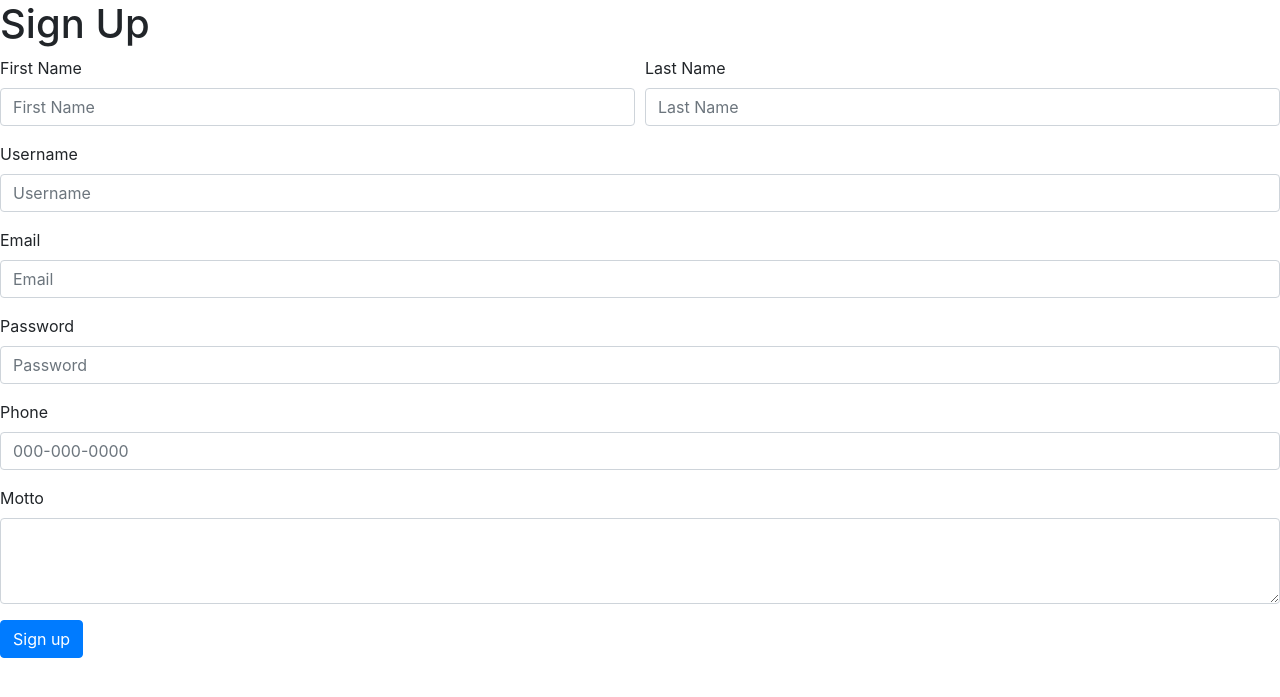
After one commit to jasonspiller/unit-4-we-did-it-7, a Django app: template wedidit7/main_app/templates/signup.html in a window 1280 px wide. The commit adds this page. Shown: the top 697 px of the page. Run offline with Django 3.2, Linux system fonts and the light colour scheme; the template is opened without the code that fills it, so the values that code supplies are empty; parts of the project's set-up code (start-up, migrations or seed data) failed here and were passed over; some libraries are stand-ins or nearby versions.

Commit message:
resolving push issues

```diff
--- /dev/null
+++ b/wedidit7/main_app/templates/signup.html
@@ -0,0 +1,43 @@
+<!DOCTYPE html>
+<html lang="en">
+<head>
+	<meta charset="UTF-8">
+	<title>Sign Up</title>
+	<link rel="stylesheet" href="https://stackpath.bootstrapcdn.com/bootstrap/4.1.0/css/bootstrap.min.css" integrity="sha384-9gVQ4dYFwwWSjIDZnLEWnxCjeSWFphJiwGPXr1jddIhOegiu1FwO5qRGvFXOdJZ4" crossorigin="anonymous">
+</head>
+<body>
+  <h1>Sign Up</h1>
+	<form>
+  <div class="form-row">
+    <div class="form-group col-md-6">
+      <label for="inputFullName">First Name</label>
+      <input type="text" class="form-control" id="inputFirstName" placeholder="First Name">
+    </div>
+    <div class="form-group col-md-6">
+      <label for="inputFullName">Last Name</label>
+      <input type="text" class="form-control" id="inputLastName" placeholder="Last Name">
+    </div>
+  </div>
+  <div class="form-group">
+    <label for="inputUsername">Username</label>
+    <input type="text" class="form-control" id="inputUsername" placeholder="Username">
+  </div>
+  <div class="form-group">
+    <label for="inputEmail">Email</label>
+    <input type="email" class="form-control" id="inputEmail" placeholder="Email">
+  </div>
+    <div class="form-group">
+    <label for="inputPassword">Password</label>
+    <input type="text" class="form-control" id="inputPassword" placeholder="Password">
+  </div>
+  <div class="form-group">
+    <label for="inputPhone">Phone</label>
+    <input type="phone" class="form-control" id="inputEmail" placeholder="000-000-0000">
+  </div>
+    <div class="form-group">
+    <label for="inputMotto">Motto</label>
+    <textarea class="form-control" id="inputMotto" rows="3"></textarea>
+  </div>
+  <button type="submit" class="btn btn-primary">Sign up</button>
+</form>
+	<script src="https://code.jquery.com/jquery-3.3.1.slim.min.js" integrity="sha384-q8i/X+965DzO0rT7abK41JStQIAqVgRVzpbzo5smXKp4YfRvH+8abtTE1Pi6jizo" crossorigin="anonymous"></script>
--- a/wedidit7/main_app/urls.py
+++ b/wedidit7/main_app/urls.py
@@ -3,4 +3,5 @@ from . import views
 
 urlpatterns = [
 		path('', views.index, name='index'),
+		path('signup/', views.signup_view, name='signup'),
 ]
--- a/wedidit7/main_app/views.py
+++ b/wedidit7/main_app/views.py
@@ -3,6 +3,6 @@ from .models import User
 
 # Create your views here.
 
-def index(request):
+def sign_up(request):
 	user = User.objects.all()
-	return render(request, 'index.html', {'user': user})
+	return render(request, 'signup.html', {'user': user})
--- a/wedidit7/wedidit7/settings.py
+++ b/wedidit7/wedidit7/settings.py
@@ -100,7 +100,6 @@ AUTH_PASSWORD_VALIDATORS = [
     },
 ]
 
-
 # Internationalization
 # https://docs.djangoproject.com/en/2.0/topics/i18n/
 
```
Also changed, not shown: wedidit7/main_app/templates/index.html (+1 -46 lines), wedidit7/main_app/models.py (line endings or trailing spaces).
